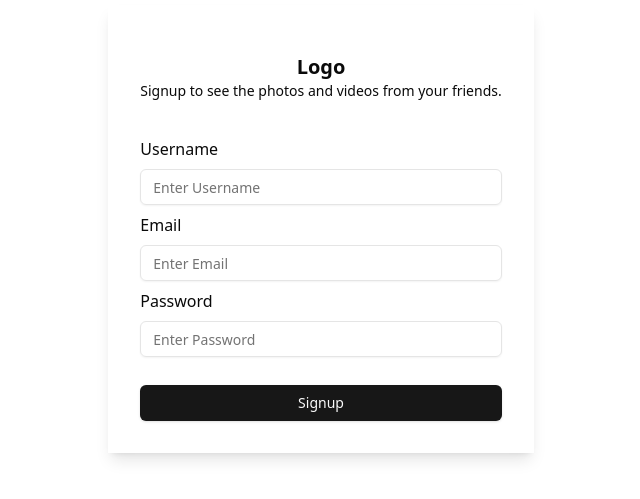
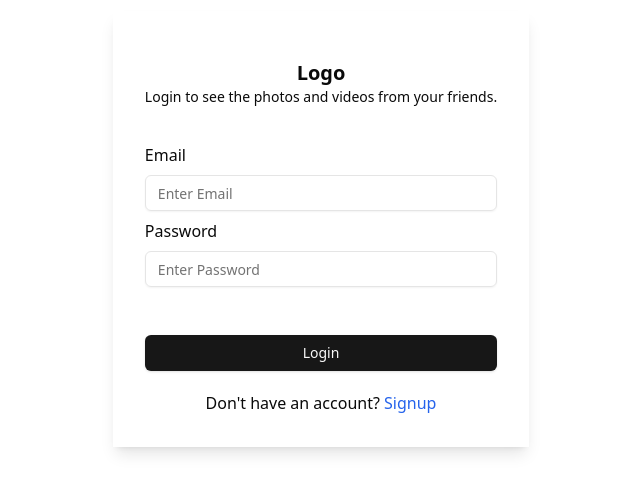
Before and after one commit to Pragna35/insta, a React (Vite) app in the folder client/: page /login in a window 1280 px wide. Shown: the part 171-670 px from the top of the page, without its empty margins (319-959 px from the left). Built offline with nearby package versions, Linux system fonts and the light colour scheme.

Commit message:
integrated login api and setup routing

```diff
--- a/client/package.json
+++ b/client/package.json
@@ -19,6 +19,7 @@
     "next-themes": "^0.4.6",
     "react": "^19.1.0",
     "react-dom": "^19.1.0",
+    "react-router-dom": "^7.9.3",
     "sonner": "^2.0.7",
     "tailwind-merge": "^3.3.1",
     "tailwindcss-animate": "^1.0.7"
--- a/client/src/App.jsx
+++ b/client/src/App.jsx
@@ -3,7 +3,37 @@ import reactLogo from "./assets/react.svg";
 import viteLogo from "/vite.svg";
 import "./App.css";
 import { Button } from "./components/ui/button";
-import SignUp from "./components/signup";
+import SignUp from "./pages/Signup";
+import { createBrowserRouter, RouterProvider } from "react-router-dom";
+import Login from "./pages/Login";
+import Profile from "./components/ui/Profile";
+import MainLayout from "./pages/MainLayout";
+import Home from "./components/ui/Home";
+
+const browserRouter = createBrowserRouter([
+  {
+    path: "/",
+    element: <MainLayout />,
+    children: [
+      {
+        path: "/",
+        element: <Home />,
+      },
+         {
+        path: "/profile",
+        element: <Profile />,
+      },
+    ],
+  },
+  {
+    path: "/signup",
+    element: <SignUp />,
+  },
+  {
+    path: "/login",
+    element: <Login />,
+  },
+]);
 
 function App() {
   return (
@@ -11,7 +41,7 @@ function App() {
     //   <Button onClick={() => console.log("button clicked")}>Click me</Button>
     // </div>
     <>
-    <SignUp/>
+      <RouterProvider router={browserRouter} />
     </>
   );
 }
--- /dev/null
+++ b/client/src/components/ui/Home.jsx
@@ -0,0 +1,9 @@
+const Home = () => {
+    return(
+        <div>
+          Home page
+        </div>
+    )
+}
+
+export default Home;
--- /dev/null
+++ b/client/src/components/ui/Profile.jsx
@@ -0,0 +1,9 @@
+const Profile = () => {
+    return (
+        <>
+        profile page
+        </>
+    )
+}
+
+export default Profile;
--- /dev/null
+++ b/client/src/pages/Login.jsx
@@ -0,0 +1,97 @@
+import { Label } from "@radix-ui/react-label";
+import { Input } from "../components/ui/input";
+import { Button } from "../components/ui/button";
+import { useState } from "react";
+import axios from "axios";
+import { toast } from "sonner";
+import { Link, useNavigate } from "react-router-dom";
+
+const Login = () => {
+  const navigate = useNavigate()
+  const [formData, setFormData] = useState({
+    email: "",
+    password: "",
+  });
+  const [loading, setLoading] = useState(false);
+
+  const inputHandler = (e) => {
+    setFormData({ ...formData, [e.target.name]: e.target.value });
+  };
+  const signupHandler = async (e) => {
+    e.preventDefault();
+    // console.log(formData);
+    setLoading(true);
+    try {
+      const response = await axios.post(
+        "http://localhost:8000/api/v1/user/login",
+        formData,
+        {
+          headers: {
+            "Content-Type": "application/json",
+          },
+          withCredentials: true,
+        }
+      );
+      if (response.data.success) {
+        toast.success(response.data.message);
+        navigate("/")
+      }
+    } catch (error) {
+      console.log(error);
+      toast.error(error.response.data.message);
+    } finally {
+      setLoading(false);
+      setFormData({
+        email: "",
+        password: "",
+      });
+    }
+  };
+  return (
+    <>
+      {/* <h1 className="text-center">Signup page</h1> */}
+
+      <div className="flex w-full h-screen justify-center items-center">
+        <form
+          action=""
+          onSubmit={signupHandler}
+          className="shadow-lg flex flex-col gap-5 p-8"
+        >
+          <div className="my-4">
+            <h1 className="font-bold text-center text-xl">Logo</h1>
+            <p className="text-sm text-center">
+              Login to see the photos and videos from your friends.
+            </p>
+          </div>
+          <div>
+            <Label className="font-medium">Email</Label>
+            <Input
+              type="email"
+              placeholder="Enter Email"
+              name="email"
+              value={formData.email}
+              onChange={inputHandler}
+              className="focus-visible:ring-transparent my-2"
+            ></Input>
+            <Label className="font-medium">Password</Label>
+            <Input
+              type="password"
+              placeholder="Enter Password"
+              name="password"
+              value={formData.password}
+              onChange={inputHandler}
+              className="focus-visible:ring-transparent my-2"
+            ></Input>
+
+          </div>
+           <Button type="submit" className="w-full mt-5 py-2">
+              Login
+            </Button>
+               <span className="text-center">Don't have an account? <Link to="/signup" className="text-blue-600">Signup</Link></span>
+        </form>
+      </div>
+    </>
+  );
+};
+
+export default Login;
--- /dev/null
+++ b/client/src/pages/MainLayout.jsx
@@ -0,0 +1,17 @@
+import { Outlet } from "react-router-dom";
+
+const MainLayout = () => {
+  return (
+    // <div>
+    //     MAin layout page
+    // </div>
+    <>
+      Sidebar
+      <div>
+        <Outlet></Outlet>
+      </div>
+    </>
+  );
+};
+
+export default MainLayout;
--- a/client/src/components/signup.jsx
+++ b/client/src/pages/Signup.jsx
@@ -1,9 +1,10 @@
 import { Label } from "@radix-ui/react-label";
-import { Input } from "./ui/input";
-import { Button } from "./ui/button";
+import { Input } from "../components/ui/input";
+import { Button } from "../components/ui/button";
 import { useState } from "react";
 import axios from "axios";
 import { toast } from "sonner";
+import { Link } from "react-router-dom";
 
 const SignUp = () => {
   const [formData, setFormData] = useState({
@@ -11,14 +12,15 @@ const SignUp = () => {
     email: "",
     password: "",
   });
+  const [loading, setLoading] = useState(false);
 
   const inputHandler = (e) => {
     setFormData({ ...formData, [e.target.name]: e.target.value });
   };
   const signupHandler = async (e) => {
     e.preventDefault();
-    console.log(formData);
-
+    // console.log(formData);
+    setLoading(true);
     try {
       const response = await axios.post(
         "http://localhost:8000/api/v1/user/register",
@@ -35,7 +37,14 @@ const SignUp = () => {
       }
     } catch (error) {
       console.log(error);
-      // toast.error(error.response.data.message)
+      toast.error(error.response.data.message);
+    } finally {
+      setLoading(false);
+      setFormData({
+        username: "",
+        email: "",
+        password: "",
+      });
     }
   };
   return (
@@ -82,10 +91,13 @@ const SignUp = () => {
               onChange={inputHandler}
               className="focus-visible:ring-transparent my-2"
             ></Input>
+
+          </div>
             <Button type="submit" className="w-full mt-5 py-2">
               Signup
             </Button>
-          </div>
+            <span className="text-center">Already have an account? <Link to="/login" className="text-blue-600">Login</Link></span>
+
         </form>
       </div>
     </>
```
Also changed, not shown: 2 other files (tests, documents, lock files or other folders).
